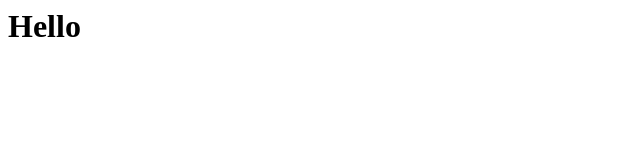
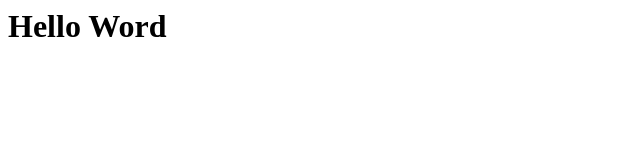
Before and after one commit to rajendra061/Test1, a plain HTML site: page index.html in a window 1280 px wide. Shown: the whole page, without its empty margins (0-640 px from the left). Drawn offline with Linux system fonts and the light colour scheme.

Commit message:
Update index.html

```diff
--- a/index.html
+++ b/index.html
@@ -1,5 +1,5 @@
 <html>
 <body>
-<h1> Hello</h1>
+<h1> Hello Word</h1>
 </body>
 </html>
```
